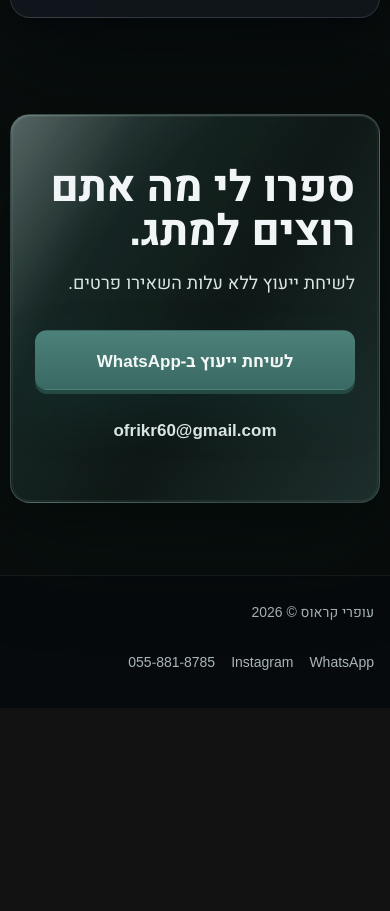
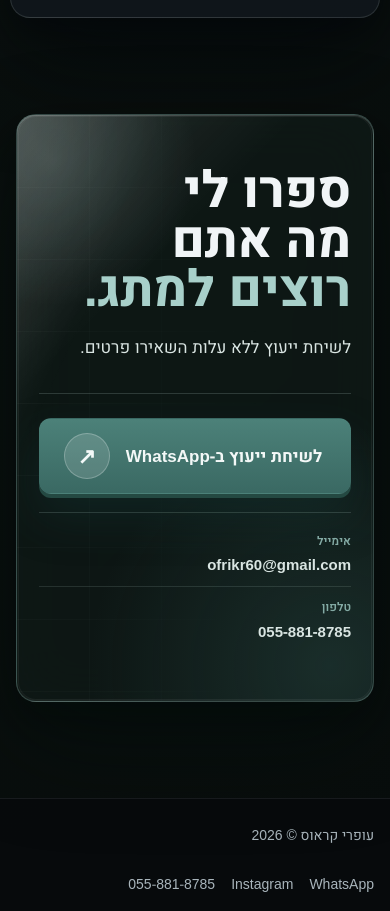
Before and after one commit to RootPrivate/ofri-kraus-portfolio, a plain HTML site: page index.html in a window 390 px wide. Shown: the part 5961-6872 px from the top of the page. Before the commit the page ends 6669 px from the top, so only its background shows below. Drawn offline with Linux system fonts and the light colour scheme.

Commit message:
Refine premium contact section

```diff
--- a/index.html
+++ b/index.html
@@ -288,11 +288,25 @@
 
     <section class="contact-section" id="contact" aria-labelledby="contact-title">
       <div class="contact-content" data-reveal>
-        <h2 id="contact-title">ספרו לי מה אתם רוצים למתג.</h2>
-        <p>לשיחת ייעוץ ללא עלות השאירו פרטים.</p>
+        <div class="contact-copy">
+          <h2 id="contact-title"><span>ספרו לי מה אתם</span><span>רוצים למתג.</span></h2>
+          <p>לשיחת ייעוץ ללא עלות השאירו פרטים.</p>
+        </div>
         <div class="contact-actions">
-          <a class="button button-primary contact-whatsapp" href="https://wa.me/972558818785" target="_blank" rel="noopener">לשיחת ייעוץ ב-WhatsApp</a>
-          <a class="text-link" href="mailto:ofrikr60@gmail.com">ofrikr60@gmail.com</a>
+          <a class="button button-primary contact-whatsapp" href="https://wa.me/972558818785" target="_blank" rel="noopener">
+            <span>לשיחת ייעוץ ב-WhatsApp</span>
+            <span class="contact-action-mark" aria-hidden="true">↗</span>
+          </a>
+          <div class="contact-direct" aria-label="פרטי קשר ישירים">
+            <a class="text-link" href="mailto:ofrikr60@gmail.com">
+              <span class="contact-link-label">אימייל</span>
+              <span dir="ltr">ofrikr60@gmail.com</span>
+            </a>
+            <a class="text-link" href="tel:+972558818785">
+              <span class="contact-link-label">טלפון</span>
+              <span dir="ltr">055-881-8785</span>
+            </a>
+          </div>
         </div>
       </div>
     </section>
--- a/styles.css
+++ b/styles.css
@@ -2350,14 +2350,18 @@
 .contact-section {
   position: relative;
   display: flex;
-  min-height: 480px;
+  width: min(calc(100% - 32px), var(--container));
+  min-height: 560px;
+  margin: 0 auto 96px;
   overflow: hidden;
   isolation: isolate;
   border: 1px solid rgba(156, 197, 191, 0.28);
+  border-radius: 24px;
   background:
-    linear-gradient(135deg, rgba(255, 255, 255, 0.12), transparent 28%),
-    linear-gradient(120deg, rgba(58, 105, 99, 0.34), rgba(15, 25, 23, 0.68) 58%, rgba(255, 255, 255, 0.035)),
-    rgba(16, 26, 24, 0.76);
+    radial-gradient(circle at 10% 8%, rgba(190, 221, 216, 0.16), transparent 23%),
+    radial-gradient(circle at 88% 94%, rgba(58, 105, 99, 0.28), transparent 38%),
+    linear-gradient(135deg, rgba(255, 255, 255, 0.12), transparent 30%),
+    rgba(16, 26, 24, 0.82);
   box-shadow:
     inset 0 1px 0 rgba(255, 255, 255, 0.18),
     inset 0 -1px 0 rgba(255, 255, 255, 0.05),
@@ -2374,8 +2378,11 @@
   z-index: -1;
   pointer-events: none;
   background:
-    linear-gradient(115deg, rgba(255, 255, 255, 0.15), transparent 24%),
-    linear-gradient(300deg, rgba(58, 105, 99, 0.22), transparent 46%);
+    linear-gradient(rgba(206, 231, 226, 0.035) 1px, transparent 1px),
+    linear-gradient(90deg, rgba(206, 231, 226, 0.035) 1px, transparent 1px),
+    linear-gradient(115deg, rgba(255, 255, 255, 0.13), transparent 26%);
+  background-size: 72px 72px, 72px 72px, auto;
+  mask-image: linear-gradient(90deg, rgba(0, 0, 0, 0.82), transparent 72%);
 }
 
 .contact-section::after {
@@ -2392,53 +2399,117 @@
   position: relative;
   z-index: 1;
   display: grid;
-  grid-template-columns: minmax(0, 1fr) minmax(260px, 360px);
-  grid-template-rows: auto auto;
+  grid-template-columns: minmax(0, 1.15fr) minmax(320px, 0.75fr);
   align-items: center;
-  column-gap: clamp(48px, 8vw, 128px);
+  gap: clamp(48px, 5vw, 80px);
   width: 100%;
-  padding: clamp(48px, 7vw, 104px);
-}
-
-.contact-content h2 {
+  max-width: 1280px;
+  margin: auto;
+  padding: clamp(56px, 8vw, 112px) clamp(28px, 5vw, 72px);
+}
+
+.contact-copy {
   grid-column: 1;
-  grid-row: 1;
-  max-width: 12ch;
-}
-
-.contact-content > p {
-  grid-column: 1;
-  grid-row: 2;
+}
+
+.contact-copy h2 {
+  display: grid;
+  gap: 0;
+  max-width: none;
+  font-size: clamp(56px, 5.5vw, 82px);
+  font-weight: 750;
+  line-height: 0.97;
+  letter-spacing: 0;
+}
+
+.contact-copy h2 span:last-child {
+  color: #a8d0ca;
+}
+
+.contact-copy > p {
   max-width: 36ch;
+  margin-block-start: 28px;
   color: #d9e5e2;
   text-shadow: none;
 }
 
 .contact-actions {
   grid-column: 2;
-  grid-row: 1 / 3;
+  display: flex;
+  flex-direction: column;
   align-items: stretch;
-  flex-direction: column;
+  gap: 22px;
   margin-block-start: 0;
+  padding-inline-start: clamp(28px, 4vw, 64px);
+  border-inline-start: 1px solid rgba(199, 226, 221, 0.18);
 }
 
 .contact-whatsapp {
   width: 100%;
-  min-height: 60px;
-  padding-inline: 28px;
+  min-height: 76px;
+  justify-content: space-between;
+  gap: 16px;
+  padding: 10px 14px 10px 10px;
   font-size: 17px;
+  text-align: start;
   box-shadow:
     0 4px 0 #244942,
     0 22px 46px rgba(20, 59, 54, 0.38);
 }
 
+.contact-action-mark {
+  display: inline-flex;
+  flex: 0 0 46px;
+  align-items: center;
+  justify-content: center;
+  width: 46px;
+  height: 46px;
+  border: 1px solid rgba(243, 248, 247, 0.26);
+  border-radius: 50%;
+  background: rgba(243, 248, 247, 0.14);
+  font-size: 22px;
+  line-height: 1;
+  transition: transform 220ms var(--ease-out), background-color 180ms var(--ease-standard);
+}
+
+.contact-whatsapp:hover .contact-action-mark,
+.contact-whatsapp:focus-visible .contact-action-mark {
+  background: rgba(243, 248, 247, 0.24);
+  transform: translate(-2px, -2px);
+}
+
+.contact-direct {
+  display: grid;
+  grid-template-columns: repeat(2, minmax(0, 1fr));
+  gap: 18px;
+  padding-block-start: 22px;
+  border-block-start: 1px solid rgba(199, 226, 221, 0.16);
+}
+
 .contact-actions .text-link {
-  justify-content: center;
+  display: flex;
+  flex-direction: column;
+  align-items: flex-start;
+  gap: 7px;
+  min-height: 0;
   border-block-end: 0;
   color: #d9e5e2;
-}
-
-@media (max-width: 767px) {
+  direction: rtl;
+  font-size: 15px;
+  line-height: 1.2;
+}
+
+.contact-actions .text-link:hover {
+  color: #a8d0ca;
+}
+
+.contact-link-label {
+  color: #83aaa4;
+  font-size: 12px;
+  font-weight: 600;
+}
+
+@media (max-width: 900px) {
   .contact-section {
     min-height: 0;
     border-radius: 20px;
@@ -2450,29 +2521,61 @@
 
   .contact-content {
     grid-template-columns: 1fr;
-    grid-template-rows: auto;
-    gap: 0;
-    padding: 48px 24px;
-  }
-
-  .contact-content h2,
-  .contact-content > p,
+    gap: 44px;
+    max-width: 720px;
+    padding: 64px 36px;
+  }
+
+  .contact-copy,
   .contact-actions {
     grid-column: 1;
-    grid-row: auto;
-  }
-
-  .contact-content > p {
-    margin-block-start: var(--space-2);
   }
 
   .contact-actions {
-    width: 100%;
-    margin-block-start: var(--space-4);
-  }
-
-  .contact-whatsapp {
-    min-width: 0;
+    padding-block-start: 32px;
+    padding-inline-start: 0;
+    border-block-start: 1px solid rgba(199, 226, 221, 0.18);
+    border-inline-start: 0;
+  }
+
+  .contact-copy h2 {
+    font-size: clamp(52px, 10vw, 72px);
+  }
+}
+
+@media (max-width: 560px) {
+  .contact-content {
+    gap: 32px;
+    padding: 48px 22px;
+  }
+
+  .contact-copy h2 {
+    font-size: clamp(42px, 13vw, 58px);
+  }
+
+  .contact-copy > p {
+    margin-block-start: 22px;
+    font-size: 17px;
+  }
+
+  .contact-actions {
+    gap: 18px;
+    padding-block-start: 24px;
+  }
+
+  .contact-direct {
+    grid-template-columns: 1fr;
+    gap: 0;
+    padding-block-start: 8px;
+  }
+
+  .contact-actions .text-link {
+    padding-block: 13px;
+    border-block-end: 1px solid rgba(199, 226, 221, 0.13);
+  }
+
+  .contact-actions .text-link:last-child {
+    border-block-end: 0;
   }
 }
 
```
